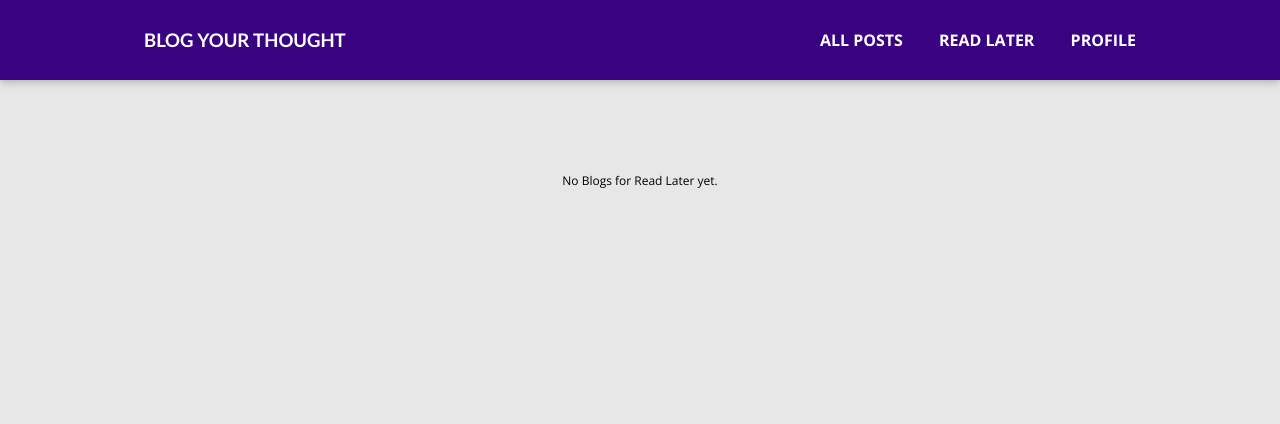
After one commit to snadi043/BLOGSAPPLICATION, a Django app: page /read-later in a window 1280 px wide. The commit adds this page. Shown: the top 424 px of the page. Run offline with Django 5.2, Linux system fonts and the light colour scheme.

Commit message:
Created the "read-later" feature with sessions in the application and built new views, templates and urls.

```diff
--- /dev/null
+++ b/myblogs/static/myblogs/css/read-later.css
@@ -0,0 +1,30 @@
+body{
+    background-color: #e7e7e7;
+    margin: 0;
+    height: 100%;
+}
+
+.read-later-blogs{
+    padding: 10rem 5rem;
+    text-align: center;
+}
+
+.read-later-blogs a{
+    text-decoration: none;
+    background-color: #8c8989;
+    color: #390281;
+    padding: 2rem
+}
+
+.read-later-blogs ul,
+.read-later-blogs li
+{
+    display: flex;
+    flex-direction: column;
+    padding: 2rem
+}
+.read-later-blogs a:hover{
+    color: white;
+    background-color: #6305dd;
+
+}
--- a/myblogs/static/myblogs/css/thankyou.css
+++ b/myblogs/static/myblogs/css/thankyou.css
@@ -1,6 +1,7 @@
 body{
     background-color: #e7e7e7;
     margin: 0 0;
+    height: 100%;
 }
 
 .thankyou{
--- /dev/null
+++ b/myblogs/templates/myblogs/read-later.html
@@ -0,0 +1,25 @@
+{% extends 'base.html' %}
+
+{% load static %}
+
+{% block pageTitle %}
+    Read Later Blogs
+{% endblock %}
+
+{% block pageStyles %}
+    <link rel="stylesheet" href="{% static 'myblogs/css/all-posts.css' %}"/>
+    <link rel="stylesheet" href="{% static 'myblogs/css/read-later.css' %}"/>
+{% endblock %}
+
+{% block pageContent %}
+    <div class="read-later-blogs">
+        {% if not has_blogs %}
+            <p>No Blogs for Read Later yet.</p>
+        {% endif %}
+        <ul>
+            {% for blog in blogs %}
+            <li><a href="{% url 'posts-details' blog.slug %}">{{blog.title}}</a></li>
+            {% endfor %}
+        </ul>
+    </div>
+{% endblock %}
--- a/myblogs/urls.py
+++ b/myblogs/urls.py
@@ -10,6 +10,7 @@ urlpatterns = [
     path('create-profile', views.CreateUserProfileView.as_view(), name="create-user-profile"),
     path('user-profile-list', views.UserProfileList.as_view(), name="user-profile-list"),
     path('posts', views.PostsView.as_view(), name="all-posts"),
+    path('read-later', views.ReadLaterView.as_view(), name="read-later"),
     # slug:slug
     path('posts/<slug:slug>/', views.PostDetailView.as_view(), name="posts-details"),
     path('posts/review/<slug:slug>/', views.ReviewView.as_view(), name="posts-review-form"),
--- a/myblogs/views.py
+++ b/myblogs/views.py
@@ -69,6 +69,15 @@ class PostsView(ListView):
 # This is the response / views which has to be rendered when an individual post from the list of posts of the application is triggered.
 # General View extension cannot automatically identify the dynamic slug filed in the CBV but the DetailView can identify and route accordingly.
 class PostDetailView(View):
+    def stored_blogs_session(self, request, blog_id):
+        stored_blogs = request.session.get('read_later_posts')
+        if stored_blogs is not None:
+            is_saved_for_later = blog_id in stored_blogs
+        else:
+            is_saved_for_later = False
+        return is_saved_for_later
+
+
     def get(self, request, slug):
         blog = Blog.objects.get(slug=slug)
         review_data = blog.reviews.all().order_by('reviewer_rating')
@@ -77,6 +86,7 @@ class PostDetailView(View):
             "blog": blog,
             "tags": blog.tags.all(),
             "reviews": review_data,
+            "saved_for_later": self.stored_blogs_session(request, blog.id)
         }
         return render(request, "myblogs/post-detail.html", context)
 
@@ -89,6 +99,41 @@ class PostDetailView(View):
         }
         return render(request, "myblogs/post-detail.html", context)
 
+# This is the class based view for read-later which has to be rendered
+# when user clicks on read-later button from the post-details page of the application is triggered.
+class ReadLaterView(View):
+    def get(self, request):
+        stored_blogs = request.session.get('read_later_posts')
+
+        context = {}
+
+        if stored_blogs is None or len(stored_blogs) == 0:
+            context['has_blogs'] = False
+            context['blogs'] = stored_blogs
+
+        else:
+            blog = Blog.objects.filter(id__in=stored_blogs)
+            context['blogs'] = blog
+            context['has_blogs'] = True
+
+        return render(request, 'myblogs/read-later.html', context)
+
+    def post(self, request):
+        stored_blogs = request.session.get('read_later_posts')
+
+        if stored_blogs is None:
+            stored_blogs = []
+
+        blog = int(request.POST.get('blog_id'))
+
+        if blog not in stored_blogs:
+            stored_blogs.append(blog)
+        else:
+            stored_blogs.remove(blog)
+
+        request.session['read_later_posts'] = stored_blogs
+
+        return HttpResponseRedirect('/')
 
 # Creating the class based FormView by importing the FormView library from the django.views.generic.edit
 class ReviewView(View):
--- a/templates/base.html
+++ b/templates/base.html
@@ -33,6 +33,7 @@
         <h3><a href="{% url 'landing-page' %}" >BLOG YOUR THOUGHT </a></h3>
         <nav>
             <a href="{% url 'all-posts' %}">ALL POSTS</a>
+            <a href="{% url 'read-later' %}">READ LATER</a>
             <a href="{% url 'create-user-profile' %}">PROFILE</a>
         </nav>
     </header>
```
Also changed, not shown: myblogs/static/myblogs/css/post-detail.css (+21 -1 lines), myblogs/templates/myblogs/post-detail.html (+13 -0 lines).
